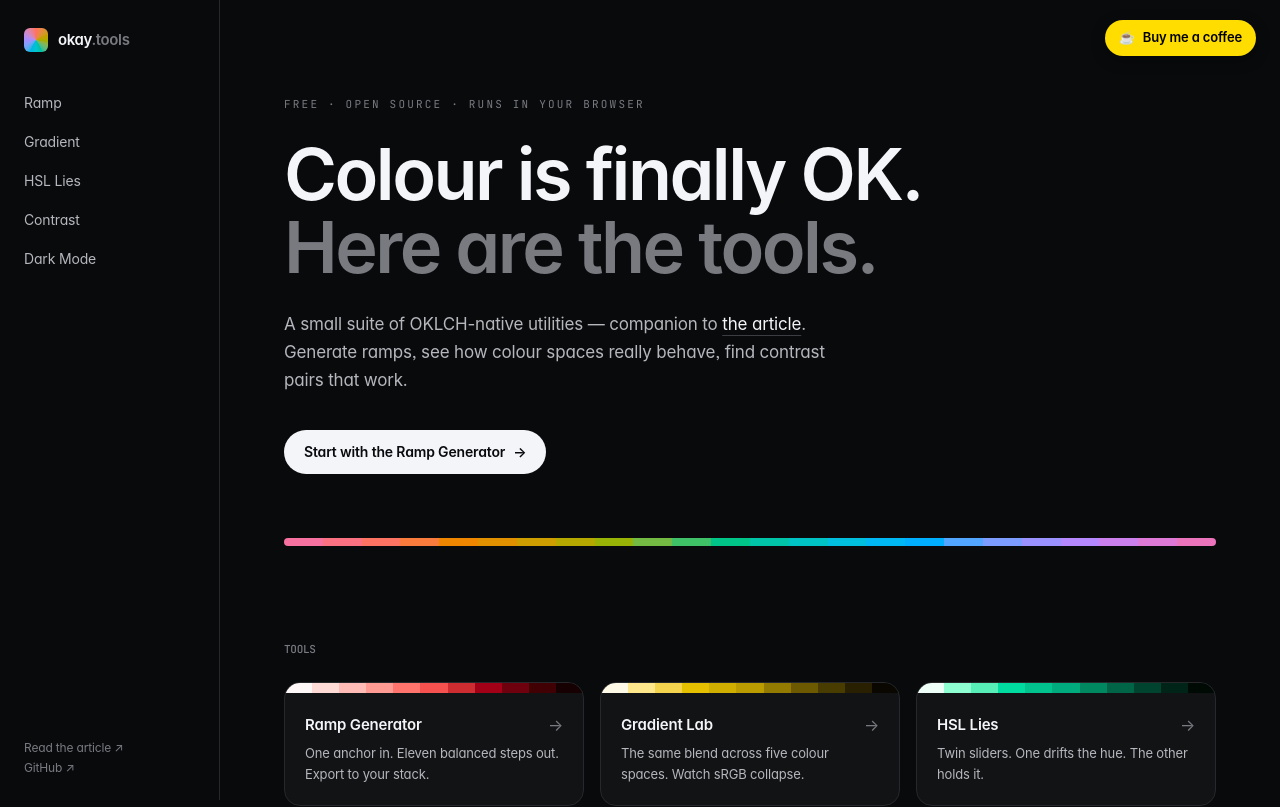
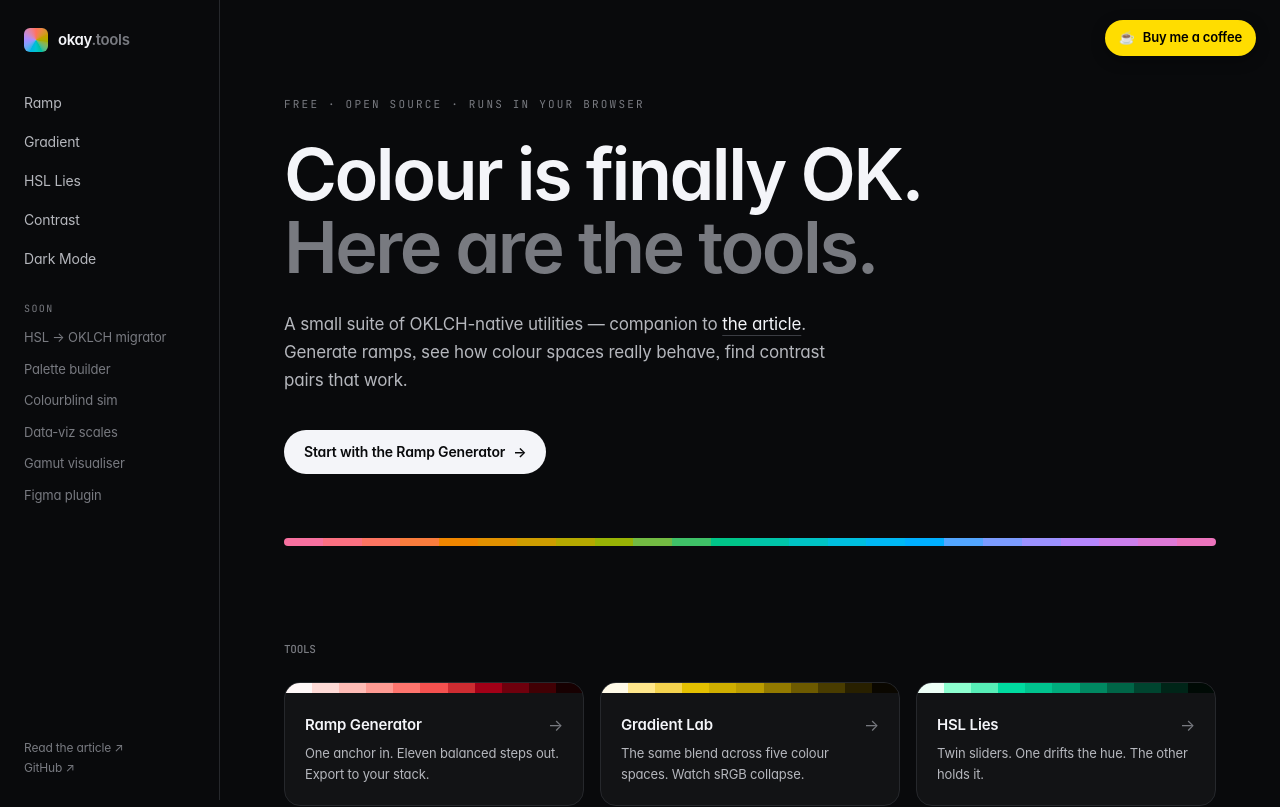
Before and after one commit to pawelklasa/okay-tools, a React (Vite) app: page / in a window 1280 px wide. Shown: the top 807 px of the page. Built offline with nearby package versions, Linux system fonts and the light colour scheme; a web font is replaced by a local one.

Commit message:
feat: 'Soon' block in sidebar with upcoming tools

```diff
--- a/src/components/Layout.tsx
+++ b/src/components/Layout.tsx
@@ -8,11 +8,20 @@ const tools = [
   { to: "/dark-mode", label: "Dark Mode" },
 ];
 
+const soon = [
+  "HSL → OKLCH migrator",
+  "Palette builder",
+  "Colourblind sim",
+  "Data-viz scales",
+  "Gamut visualiser",
+  "Figma plugin",
+];
+
 export function Layout() {
   return (
     <div className="min-h-full grid grid-cols-1 md:grid-cols-[220px_1fr]">
       {/* Sidebar (desktop) */}
-      <aside className="hidden md:flex flex-col bg-[var(--color-bg)] sticky top-0 h-screen border-r border-[var(--color-border)]">
+      <aside className="hidden md:flex flex-col bg-[var(--color-bg)] sticky top-0 h-screen border-r border-[var(--color-border)] overflow-y-auto">
         <div className="px-6 pt-7 pb-8">
           <Link to="/" className="flex items-center gap-2.5">
             <span
@@ -45,6 +54,23 @@ export function Layout() {
             </NavLink>
           ))}
         </nav>
+
+        <div className="px-3 pt-6">
+          <p className="px-3 mono text-[10px] uppercase tracking-[0.14em] text-[var(--color-fg-dim)] mb-1.5">
+            Soon
+          </p>
+          <ul className="flex flex-col">
+            {soon.map((s) => (
+              <li
+                key={s}
+                className="px-3 py-1.5 text-[13px] text-[var(--color-fg-dim)] cursor-default"
+                title="Shipping soon"
+              >
+                {s}
+              </li>
+            ))}
+          </ul>
+        </div>
 
         <div className="mt-auto p-6 text-xs text-[var(--color-fg-dim)] space-y-1">
           <a
```
